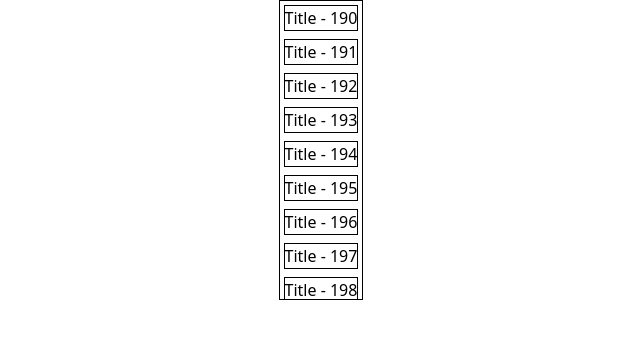
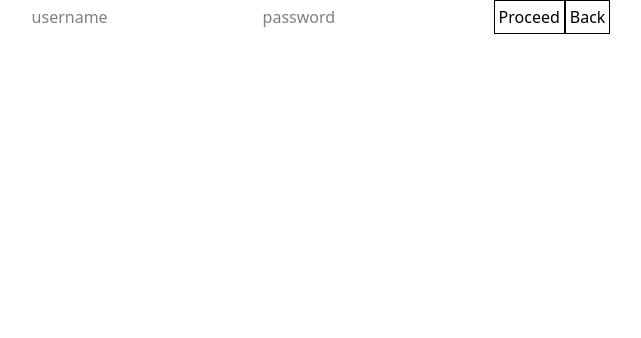
Before and after one commit to sourabh-yalagod/frontend-component, a React (Vite) app: page / in a window 1280 px wide. Shown: the top 338 px of the page, without its empty margins (319-960 px from the left). Built offline with nearby package versions, Linux system fonts and the light colour scheme.

Commit message:
Multiple form component

```diff
--- a/src/App.tsx
+++ b/src/App.tsx
@@ -1,5 +1,4 @@
-import VertualList from "./components/vertual-list/VertualList"
-
+import MultiForm from "./components/multiple-form/MultiForm"
 
 const App = () => {
   return (
@@ -11,7 +10,8 @@ const App = () => {
       {/* <Select /> */}
       {/* <FileExplore key={Math.random()} node={data[1]} /> */}
       {/* <OtpComponent /> */}
-      <VertualList />
+      {/* <VertualList /> */}
+      <MultiForm />
     </div>
   )
 }
--- /dev/null
+++ b/src/components/multiple-form/Form1.tsx
@@ -0,0 +1,15 @@
+import useFormDataHook from "./useFormDataHook"
+
+const Form1 = ({ setFormData, setIndex }: any) => {
+    const { handleOnChange, handleBackword, handleForward } = useFormDataHook(setFormData, setIndex)
+    return (
+        <div>
+            <input type="text" name="username" placeholder="username" onChange={handleOnChange} />
+            <input type="text" name="password" placeholder="password" onChange={handleOnChange} />
+            <button className="border p-1" onClick={handleForward}>Proceed</button>
+            <button className="border p-1" onClick={handleBackword}>Back</button>
+        </div>
+    )
+}
+
+export default Form1
--- /dev/null
+++ b/src/components/multiple-form/Form2.tsx
@@ -0,0 +1,16 @@
+
+import useFormDataHook from "./useFormDataHook"
+
+const Form2 = ({ setFormData, setIndex }: any) => {
+    const { handleOnChange, handleBackword, handleForward } = useFormDataHook(setFormData, setIndex)
+    return (
+        <div>
+            <input type="text" name="email" placeholder="email" onChange={handleOnChange} />
+            <input type="text" name="phoneNumber" placeholder="phoneNumber" onChange={handleOnChange} />
+            <button className="border p-1" onClick={handleForward}>Proceed</button>
+            <button className="border p-1" onClick={handleBackword}>Back</button>
+        </div>
+    )
+}
+
+export default Form2
--- /dev/null
+++ b/src/components/multiple-form/Form3.tsx
@@ -0,0 +1,15 @@
+import useFormDataHook from "./useFormDataHook"
+
+const Form3 = ({ setFormData, setIndex }: any) => {
+    const { handleOnChange, handleForward, handleBackword } = useFormDataHook(setFormData, setIndex)
+    return (
+        <div>
+            <input type="text" name="age" placeholder="age" onChange={handleOnChange} />
+            <input type="text" name="gender" placeholder="gender" onChange={handleOnChange} />
+            <button className="border p-1" onClick={handleForward}>Proceed</button>
+            <button className="border p-1" onClick={handleBackword}>Back</button>
+        </div>
+    )
+}
+
+export default Form3;
--- /dev/null
+++ b/src/components/multiple-form/MultiForm.tsx
@@ -0,0 +1,28 @@
+import { useMemo, useState } from "react"
+import type { FormData } from "./type"
+import Form1 from "./Form1"
+import Form2 from "./Form2"
+import Form3 from "./Form3"
+
+const MultiForm = () => {
+    const [index, setIndex] = useState(0)
+    const [formData, setFormData] = useState<FormData>(
+        { username: '', age: "", email: "", gender: "", password: "", phoneNumber: "" }
+    )
+    const components = [Form1, Form2, Form3];
+    const currentIndex = useMemo(() => {
+        if (!!formData.email && !!formData.phoneNumber) return 2;
+        if (!!formData.username && !!formData.password) return 1;
+        else return 0;
+    }, [index])
+    console.log(index, currentIndex);
+    const Component = components[currentIndex];
+    return <div>
+        <Component
+            setIndex={setIndex}
+            setFormData={setFormData}
+        />
+    </div>
+}
+
+export default MultiForm
--- /dev/null
+++ b/src/components/multiple-form/type.ts
@@ -0,0 +1,9 @@
+interface FormData {
+    username: string;
+    password: string;
+    email: string;
+    phoneNumber: string;
+    age: string;
+    gender: "male" | "female" | "";
+}
+export type { FormData }
--- /dev/null
+++ b/src/components/multiple-form/useFormDataHook.tsx
@@ -0,0 +1,16 @@
+const useFormDataHook = (setFormData: any, setIndex: any) => {
+  const handleOnChange = (e: any) => {
+    setFormData((prev: any) => {
+      return { ...prev, [e.target.name]: e.target.value }
+    });
+  }
+  const handleForward = () => {
+    setIndex((prev: number) => prev + 1)
+  }
+  const handleBackword = () => {
+    setIndex((prev: number) => prev - 1)
+  }
+  return { handleOnChange, handleForward, handleBackword }
+}
+
+export default useFormDataHook
```
